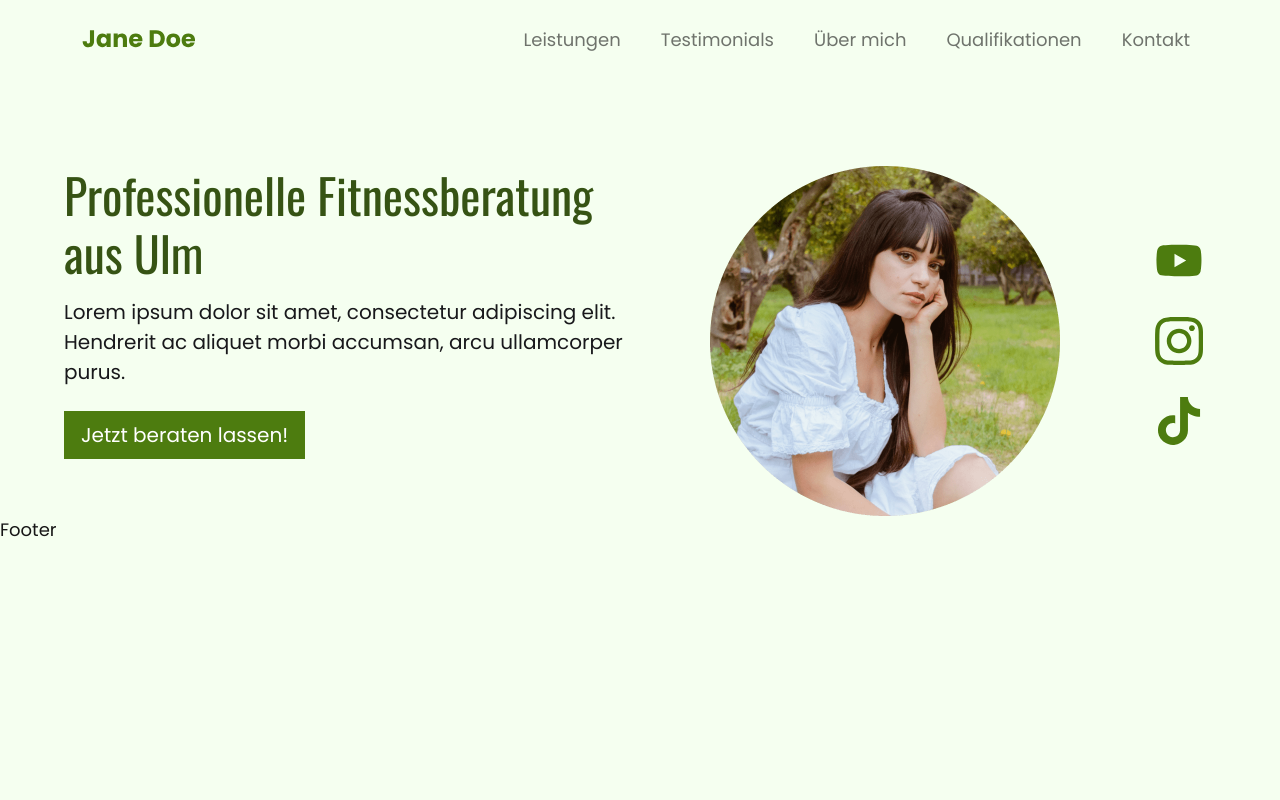
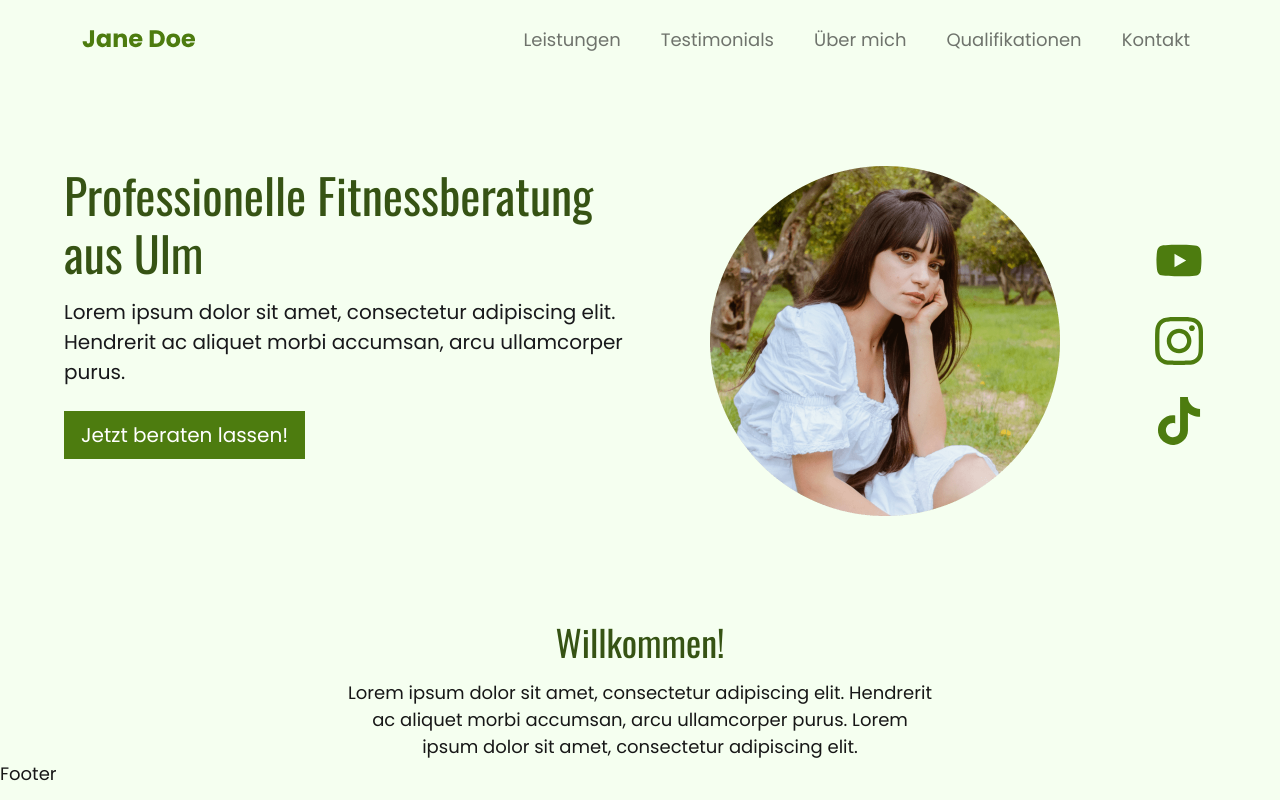
Before and after one commit to MinhKhangTran/nextjs_coach_jane_doe, a Next.js app: page / in a window 1280 px wide. Built offline with nearby package versions, Linux system fonts and the light colour scheme.

Commit message:
:sparkles: welcome section

```diff
--- a/components/hero.tsx
+++ b/components/hero.tsx
@@ -37,13 +37,19 @@ const Hero = () => {
     <section className="wrapper" id="hero" aria-label="hero Abschnitt">
       <Row>
         <Col className="order-3 order-lg-1" lg={6}>
-          <h1 className="text-warning | heading-1">{heroContent.title}</h1>
-          <p className="text-dark | body-lg pt-3 pb-4">{heroContent.text}</p>
-          <Link href="/#kontakt" passHref>
-            <Button size="lg" variant="primary">
-              {heroContent.btnText}
-            </Button>
-          </Link>
+          <h1 className="text-warning | heading-1 text-center text-lg-start">
+            {heroContent.title}
+          </h1>
+          <p className="text-dark | body-lg pt-3 pb-4 text-center text-lg-start">
+            {heroContent.text}
+          </p>
+          <div className="d-flex justify-content-center justify-content-lg-start">
+            <Link className="" href="/#kontakt" passHref>
+              <Button size="lg" variant="primary">
+                {heroContent.btnText}
+              </Button>
+            </Link>
+          </div>
         </Col>
         <Col
           lg={5}
--- a/components/welcome.tsx
+++ b/components/welcome.tsx
@@ -1,5 +1,14 @@
 const Welcome = () => {
-  return <div>Welcome</div>;
+  return (
+    <section id="welcome" aria-label="welcome section" className="wrapper">
+      <h2 className="heading-2 | text-warning text-center">Willkommen!</h2>
+      <p className="text-center mt-3">
+        Lorem ipsum dolor sit amet, consectetur adipiscing elit. Hendrerit ac
+        aliquet morbi accumsan, arcu ullamcorper purus. Lorem ipsum dolor sit
+        amet, consectetur adipiscing elit.
+      </p>
+    </section>
+  );
 };
 
 export default Welcome;
--- a/pages/index.tsx
+++ b/pages/index.tsx
@@ -1,11 +1,13 @@
 import type { GetStaticProps, InferGetStaticPropsType, NextPage } from "next";
 import Hero from "../components/hero";
+import Welcome from "../components/welcome";
 import { getJsonData } from "../utils/tool";
 
 const Home: NextPage = () => {
   return (
     <>
       <Hero></Hero>
+      <Welcome />
     </>
   );
 };
--- /dev/null
+++ b/styles/components/_welcome.scss
@@ -0,0 +1,13 @@
+@use "sass:math";
+
+#welcome {
+  margin-top: math.div(64rem, 16);
+  @include md {
+    margin-top: math.div(104rem, 16);
+  }
+  p {
+    width: 90%;
+    max-width: 590px;
+    margin-inline: auto;
+  }
+}
--- a/styles/index.scss
+++ b/styles/index.scss
@@ -50,3 +50,4 @@ $btn-border-radius: 0;
 @import "components/social-proof";
 @import "components/contact";
 @import "components/footer";
+@import "components/welcome";
```
